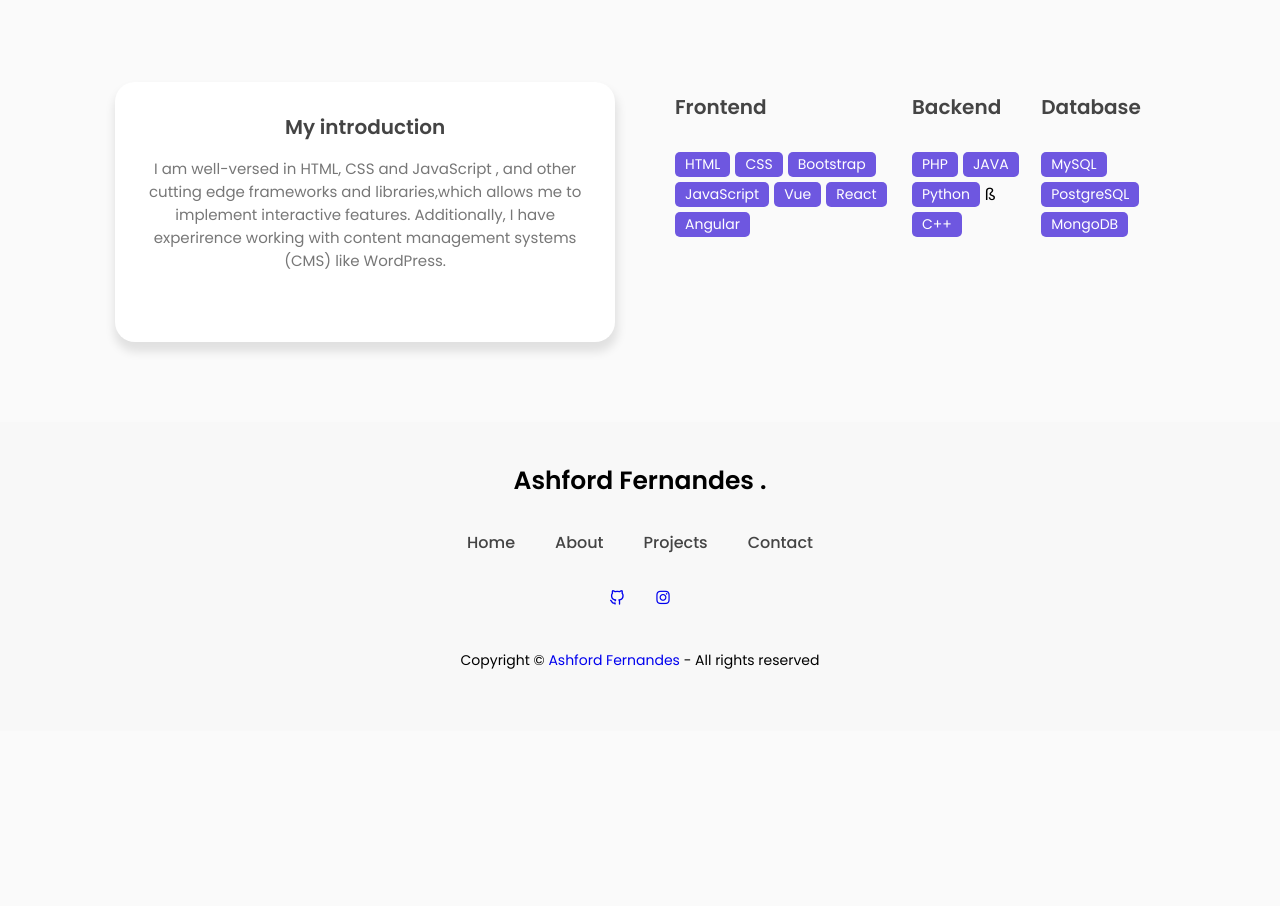
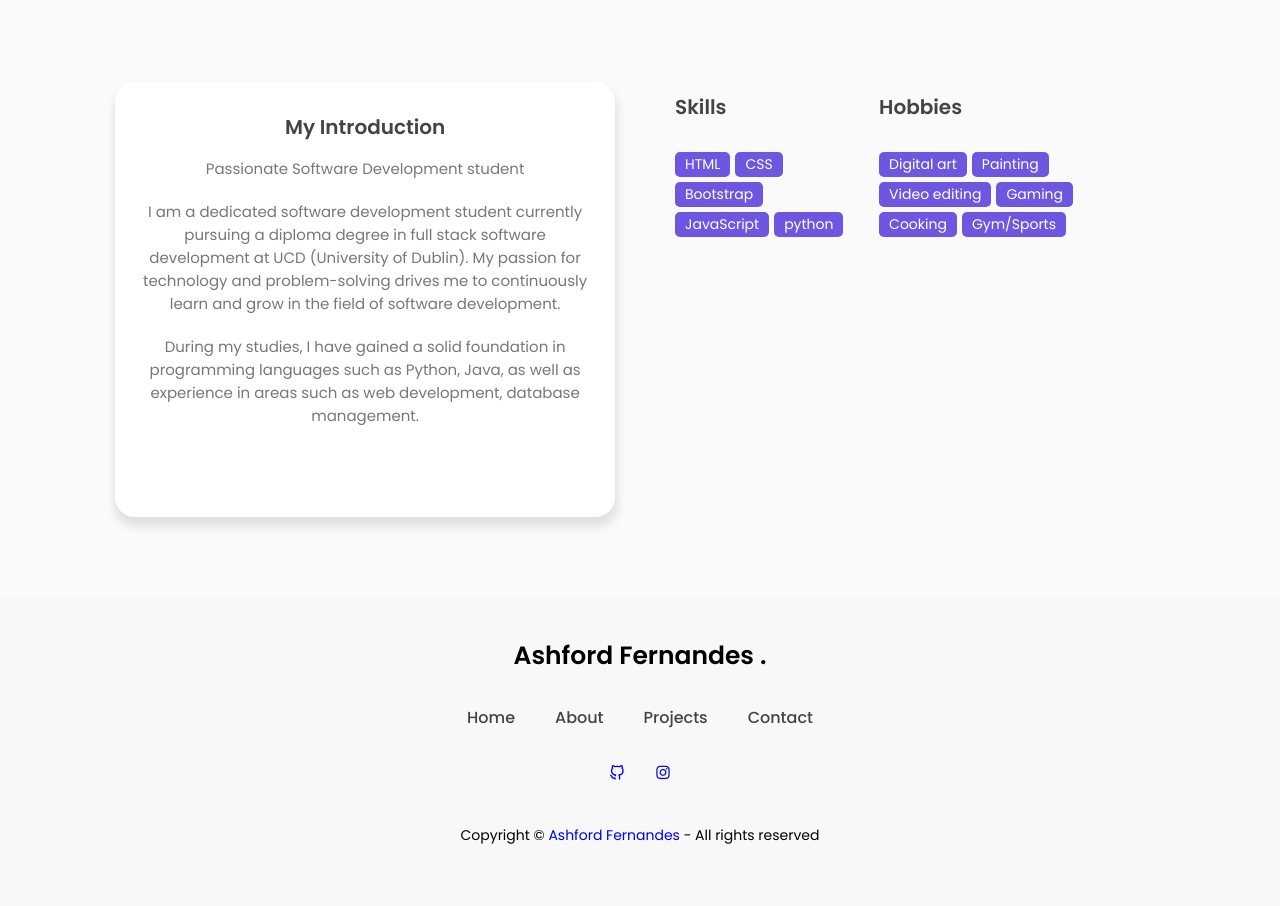
Before and after one commit to Ashkun1999/personal-portfolio, a Flask app: page /about in a window 1280 px wide. Shown: the part 113-1019 px from the top of the page. Before the commit the page ends 782 px from the top, so only its background shows below. Run offline with Flask 3, Linux system fonts and the light colour scheme.

Commit message:
updated about info

```diff
--- a/static/styles/about.css
+++ b/static/styles/about.css
@@ -16,6 +16,7 @@
   text-align: center;
   font-size: 15px;
   color: #777;
+  margin-bottom: 20px;
 }
 
 .about-btn button {
--- a/templates/about.html
+++ b/templates/about.html
@@ -13,48 +13,42 @@
   <div class="row">
     <div class="col">
       <div class="about-info">
-        <h3>My introduction</h3>
-        <p>I am well-versed in HTML, CSS and JavaScript , and other cutting edge
-          frameworks and libraries,which allows me to implement interactive features.
-          Additionally, I have experirence working with content management systems (CMS) like
-          WordPress.
+        <h3>My Introduction</h3>
+        <p>Passionate Software Development student</p>
+
+        <p>I am a dedicated software development student currently pursuing a diploma degree in full stack software
+          development at UCD (University of Dublin). My passion for technology and problem-solving drives me to
+          continuously learn and grow in the field of software development.</p>
+
+        <p> During my studies, I have gained a solid foundation in programming languages such as Python, Java,  as well as experience in areas such as web development, database
+          management.
         </p>
       </div>
     </div>
     <div class="col">
       <div class="skills-box">
         <div class="skills-header">
-          <h3>Frontend</h3>
+          <h3>Skills</h3>
         </div>
         <div class="skills-list">
           <span>HTML</span>
           <span>CSS</span>
           <span>Bootstrap</span>
           <span>JavaScript</span>
-          <span>Vue</span>
-          <span>React</span>
-          <span>Angular</span>
+          <span>python</span>
         </div>
       </div>
       <div class="skills-box">
         <div class="skills-header">
-          <h3>Backend</h3>
+          <h3>Hobbies</h3>
         </div>
         <div class="skills-list">
-          <span>PHP</span>
-          <span>JAVA</span>
-          <span>Python</span>ß
-          <span>C++</span>
-        </div>
-      </div>
-      <div class="skills-box">
-        <div class="skills-header">
-          <h3>Database</h3>
-        </div>
-        <div class="skills-list">
-          <span>MySQL</span>
-          <span>PostgreSQL</span>
-          <span>MongoDB</span>
+          <span>Digital art</span>
+          <span>Painting</span>
+          <span>Video editing</span>
+          <span>Gaming</span>
+          <span>Cooking</span>
+          <span>Gym/Sports</span>
         </div>
       </div>
     </div>
```
